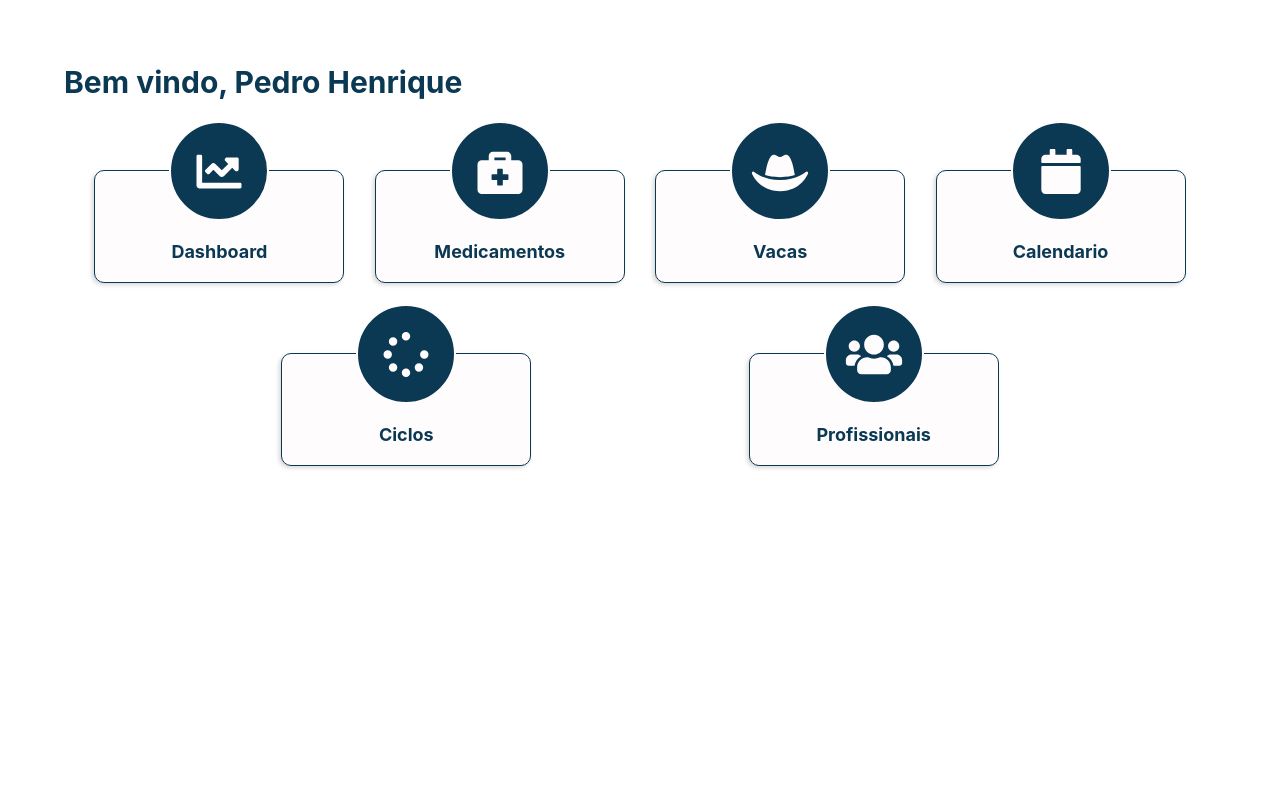
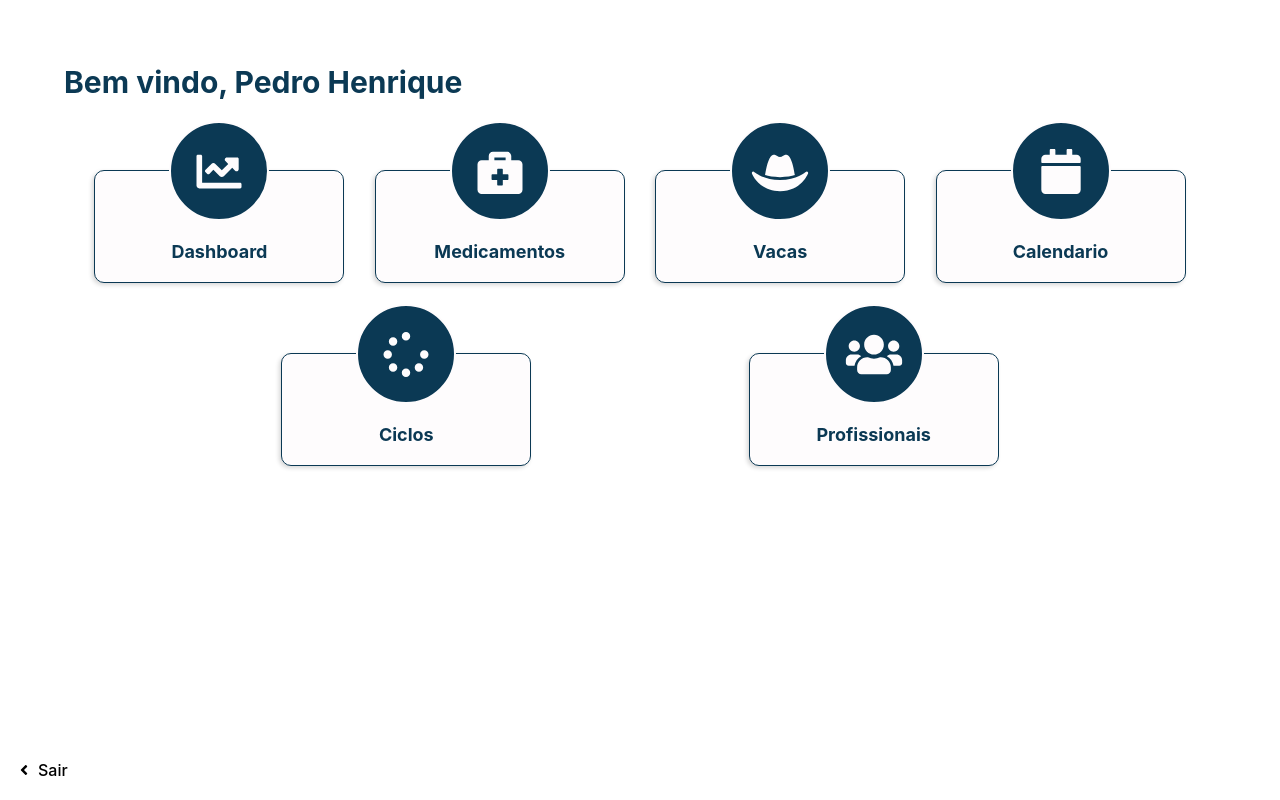
Before and after one commit to pedrohhcunha/projetoDasVaca, a Next.js app: page / in a window 1280 px wide. Built offline with nearby package versions, Linux system fonts and the light colour scheme; sample sign-in values are in the browser's storage.

Commit message:
Criando validação para acessas a area logada

```diff
--- a/pages/index.jsx
+++ b/pages/index.jsx
@@ -1,10 +1,28 @@
 
 import styles from '../styles/Index.module.scss'
 import {FontAwesomeIcon} from '@fortawesome/react-fontawesome'
-import {faBriefcaseMedical, faCalendar, faChartLine, faHatCowboy, faUsers, faSpinner} from '@fortawesome/free-solid-svg-icons'
+import {faBriefcaseMedical, faCalendar, faChartLine, faHatCowboy, faUsers, faSpinner, faAngleLeft} from '@fortawesome/free-solid-svg-icons'
 import Link from 'next/link'
+import { useEffect } from 'react'
 
 export default function Index() {
+
+  function logout() {
+    localStorage.removeItem("user");
+    window.location.href = "/login"
+  }
+  function validateUser() {
+    let user = localStorage.getItem("user");
+
+    return user
+  }
+
+  useEffect(() => {
+    if(!validateUser()){
+      window.location.href = "/login"
+    }
+  }, []);
+
   const user = {
     name: 'Pedro Henrique '
   }
@@ -49,6 +67,10 @@ export default function Index() {
           </a>
         </Link>
       </div>
+      <aside onClick={logout} className={styles.logout}>
+        <FontAwesomeIcon icon={faAngleLeft} className={styles.icon} />
+        <span>Sair</span>
+      </aside>
     </main>
   )
 }
--- a/styles/Index.module.scss
+++ b/styles/Index.module.scss
@@ -2,6 +2,24 @@
     width: 100%;
     height: 100vh;
     padding: 5vw;
+    position: relative;
+
+    .logout{
+        position: absolute;
+        bottom: 20px;
+        left: 20px;
+        display: flex;
+        align-items: center;
+        justify-content: center;
+        font-size: 16px;
+        font-weight: 500;
+        color: var(--black);
+        cursor: pointer;
+
+        .icon{
+            margin-right: 10px;
+        }
+    }
 
     .titulo{
         font-size: 30px;
```
Also changed, not shown: pages/calendario.jsx (+14 -1 lines), pages/login.jsx (+9 -5 lines), pages/vacas.jsx (+12 -0 lines).
